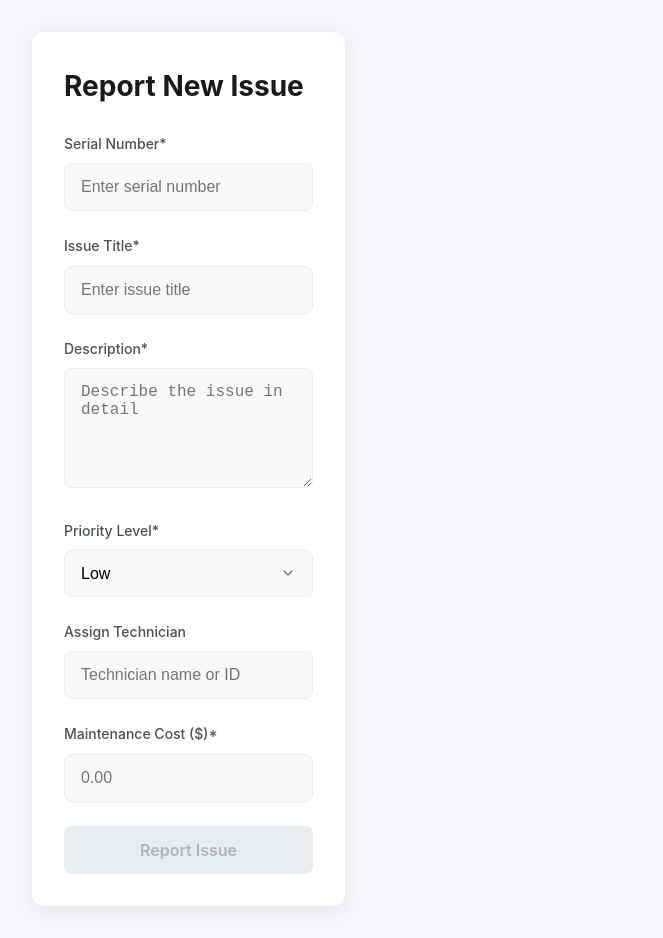
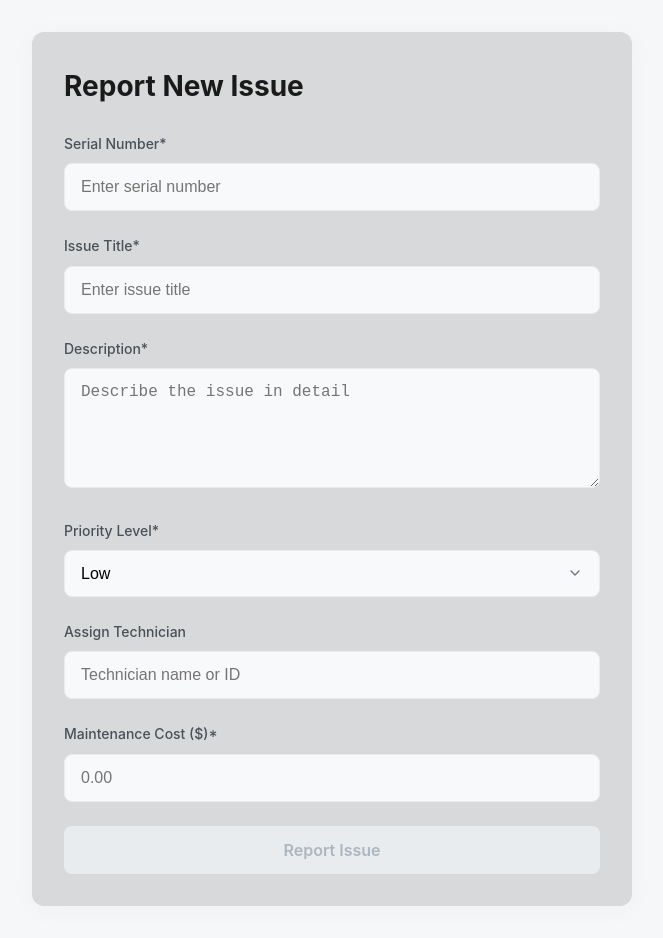
Before and after one commit to omethwithmal/ZenTea, a React (Vite) app in the folder zentea/: page /AddIssue in a window 1280 px wide. Shown: the whole page, without its empty margins (0-663 px from the left). Built offline with nearby package versions, Linux system fonts and the light colour scheme.

Commit message:
updated_fend

```diff
--- a/zentea/src/components/EquipmentIssue/AddIssue.jsx
+++ b/zentea/src/components/EquipmentIssue/AddIssue.jsx
@@ -54,17 +54,20 @@ const AddIssue = () => {
 
   // Styles (same as before)
   const containerStyle = {
-    maxWidth: '800px',
+    marginLeft:'400px',
+    Width: '3000px',
     margin: '0 auto',
     padding: '2rem',
     fontFamily: "'Inter', sans-serif",
+    backgroundColor:'#F5F7F8'
   };
 
   const cardStyle = {
-    backgroundColor: 'white',
+    backgroundColor: '#D8D9DA',
+    width:"600px",
     borderRadius: '12px',
     padding: '2rem',
-    boxShadow: '0 4px 20px rgba(0, 0, 0, 0.08)',
+    boxShadow: '0 4px 20px rgb(242, 242, 242)',
   };
 
   const titleStyle = {
--- a/zentea/src/components/EquipmentMaintenance/AddMaintenance.jsx
+++ b/zentea/src/components/EquipmentMaintenance/AddMaintenance.jsx
@@ -37,7 +37,8 @@ const AddMaintenance = () => {
 
     return (
         <div style={{
-            maxWidth: '600px',
+            maxWidth: '800px',
+            marginLeft:"500px",
             margin: '40px auto',
             padding: '30px',
             background: '#f9f9f9',
@@ -49,7 +50,7 @@ const AddMaintenance = () => {
                 textAlign: 'center',
                 fontSize: '1.8rem',
                 fontWeight: '700',
-                color: '#333',
+                color: '#37b400',
                 marginBottom: '20px',
             }}>Add New Maintenance</h2>
 
```
